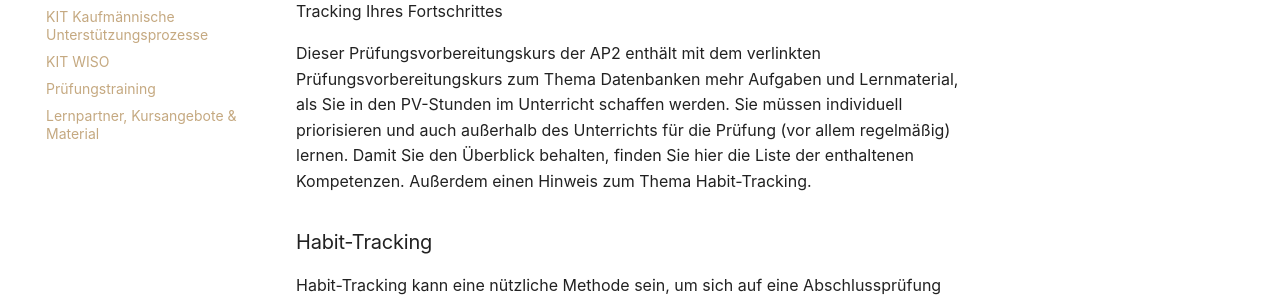
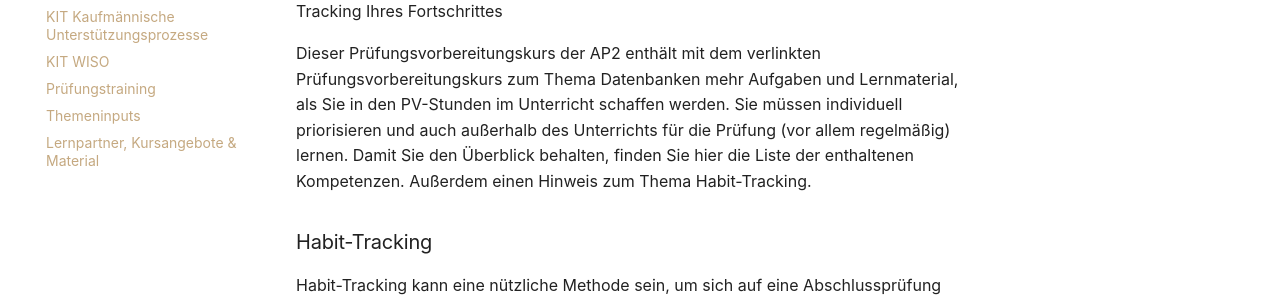
Before and after one commit to herr-nm/MMBbS_KIT_PVAP2, an MkDocs documentation site: the page built from docs/index.md, in a window 1280 px wide. Shown: the part 364-664 px from the top of the page. Built offline with MkDocs 1.6.1 and Material for MkDocs 9.7.7, drawn with Linux system fonts in a browser that asks for light colours; comment, search, counter and statistics services are not loaded.

Commit message:
Anpassung im Menü

```diff
--- a/mkdocs.yml
+++ b/mkdocs.yml
@@ -43,4 +43,5 @@ nav:
     - KIT Kaufmännische Unterstützungsprozesse: '07_KIT_kaufmaennischeunterstuetzungsprozesse.md'
     - KIT WISO: '08_KIT_wiso.md'
     - Prüfungstraining: '09_pruefungstraining.md'
-    - Lernpartner, Kursangebote & Material: '10_lernpartner_kursangebote_material.md'
+    - Themeninputs: '10_themeninputs.md'
+    - Lernpartner, Kursangebote & Material: '11_lernpartner_kursangebote_material.md'
```
